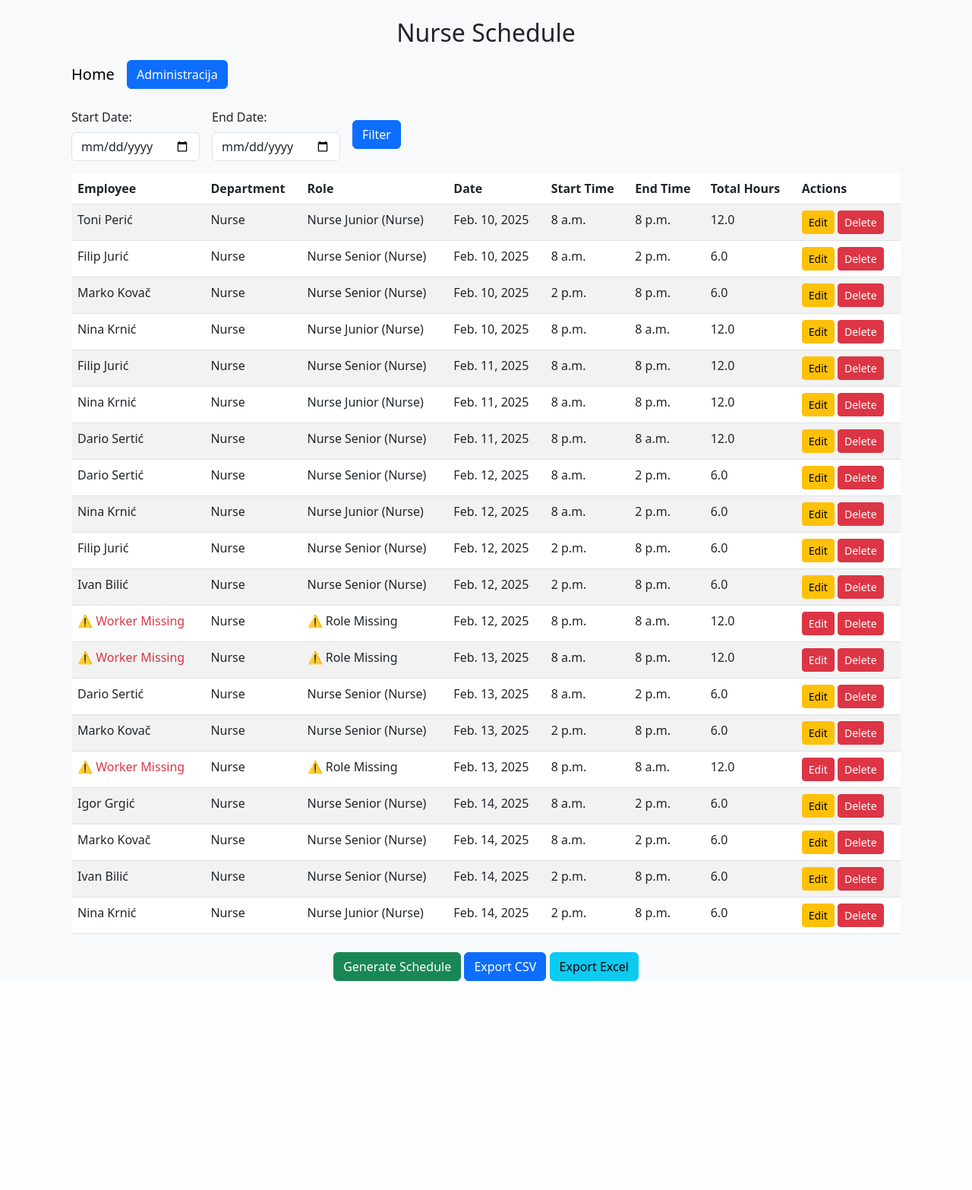
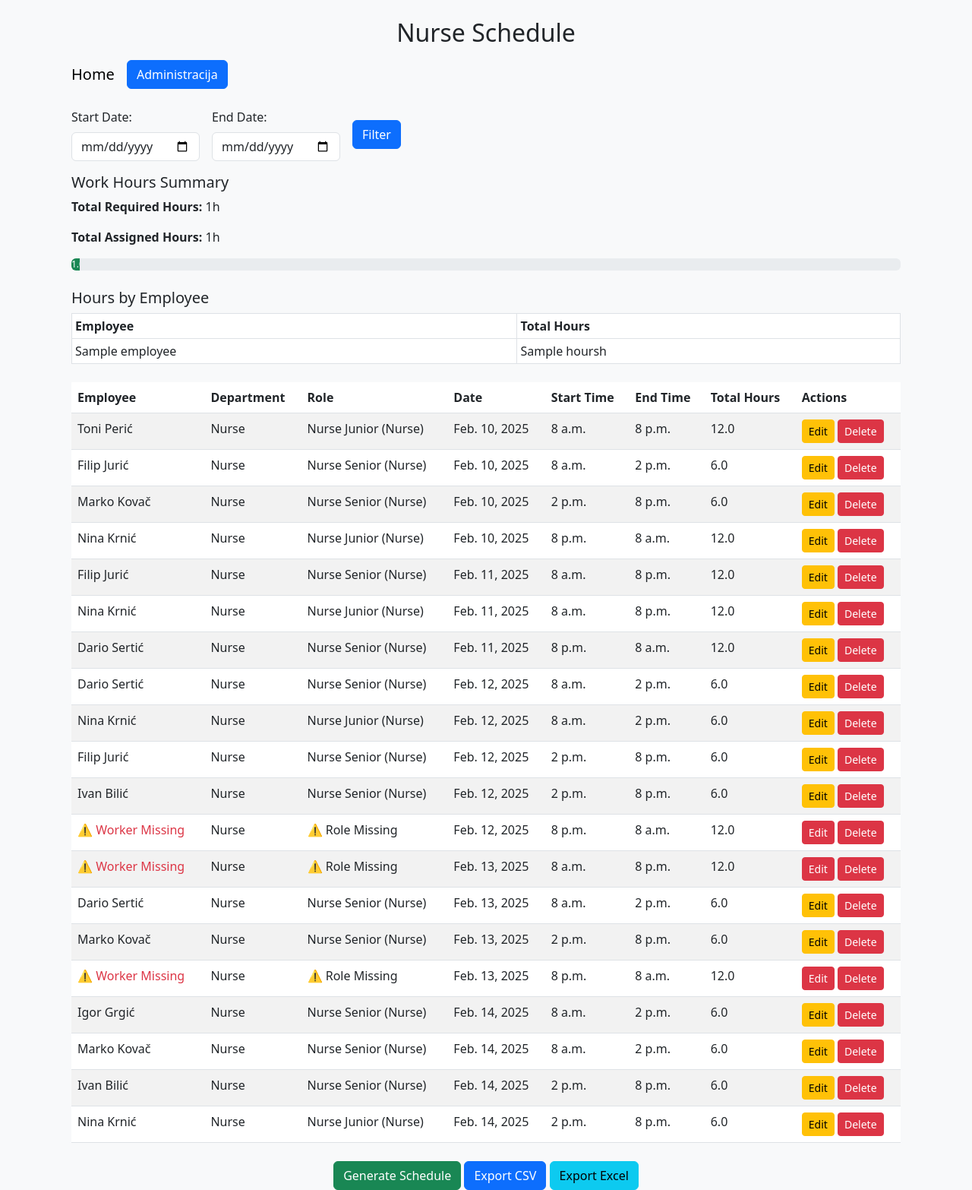
Before and after one commit to onadj/SG, a Django app: template nurse/templates/nurse/schedule.html in a window 1280 px wide. Shown: the part 56-1622 px from the top of the page at 76% size. Before the commit the page ends 1347 px from the top, so only its background shows below. Run offline with Django 5.2, Linux system fonts and the light colour scheme; data comes from the database, SQL or seed files in the repository; both versions use the stored data as it was after the commit; tables that the repository leaves empty hold one stand-in row (values such as "Sample post"); the template is opened without the code that fills it: values that come from a table or form of the project are taken from there, most other values are stand-ins (such as "Sample title", 1, 10 or a date in 2020); some libraries are stand-ins or nearby versions.

Commit message:
Updated nurse schedule logic and fixed shift calculations

```diff
--- a/hospital_scheduler/settings.py
+++ b/hospital_scheduler/settings.py
@@ -26,8 +26,8 @@ SECRET_KEY = 'django-insecure-kvna-a56we$xd!i^5w@y0jd41$q#q1t+gn1-%e6#p5&j6ze=w+
 # SECURITY WARNING: don't run with debug turned on in production!
 DEBUG = True
 
-ALLOWED_HOSTS = ['8000-onadj-sg-1ef3xpmsvow.ws-eu117.gitpod.io']
-CSRF_TRUSTED_ORIGINS = ['https://8000-onadj-sg-1ef3xpmsvow.ws-eu117.gitpod.io']
+ALLOWED_HOSTS = ['8000-onadj-sg-sa3dxf4i37x.ws-eu117.gitpod.io']
+CSRF_TRUSTED_ORIGINS = ['https://8000-onadj-sg-sa3dxf4i37x.ws-eu117.gitpod.io']
 
 SESSION_COOKIE_SECURE = False
 CSRF_COOKIE_SECURE = False
--- a/nurse/templates/nurse/schedule.html
+++ b/nurse/templates/nurse/schedule.html
@@ -17,16 +17,53 @@
         <form id="dateRangeForm" class="row g-3 align-items-center">
             <div class="col-auto">
                 <label for="startDate" class="form-label">Start Date:</label>
-                <input type="date" class="form-control" id="startDate" name="start_date">
+                <input type="date" class="form-control" id="startDate" name="start_date" value="{{ start_date }}">
             </div>
             <div class="col-auto">
                 <label for="endDate" class="form-label">End Date:</label>
-                <input type="date" class="form-control" id="endDate" name="end_date">
+                <input type="date" class="form-control" id="endDate" name="end_date" value="{{ end_date }}">
             </div>
             <div class="col-auto">
                 <button type="submit" class="btn btn-primary">Filter</button>
             </div>
         </form>
+    </div>
+
+    <!-- 📌 Statistika: Ukupni odrađeni sati & Progress Bar -->
+    <div class="mb-4">
+        <h5>Work Hours Summary</h5>
+        <p><strong>Total Required Hours:</strong> {{ total_required_hours }}h</p>
+        <p><strong>Total Assigned Hours:</strong> {{ total_assigned_hours }}h</p>
+        <div class="progress">
+            <div class="progress-bar bg-success" role="progressbar"
+                style="width: {{ percent_filled }}%;"
+                aria-valuenow="{{ percent_filled }}"
+                aria-valuemin="0"
+                aria-valuemax="100">
+                {{ percent_filled|floatformat:1 }}%
+            </div>
+        </div>
+    </div>
+
+    <!-- 📌 Zbroj sati po zaposleniku -->
+    <div class="mb-4">
+        <h5>Hours by Employee</h5>
+        <table class="table table-sm table-bordered">
+            <thead>
+                <tr>
+                    <th>Employee</th>
+                    <th>Total Hours</th>
+                </tr>
+            </thead>
+            <tbody>
+                {% for employee, hours in employee_hours.items %}
+                <tr>
+                    <td>{{ employee }}</td>
+                    <td>{{ hours }}h</td>
+                </tr>
+                {% endfor %}
+            </tbody>
+        </table>
     </div>
 
     <table class="table table-striped">
@@ -263,6 +300,13 @@
             Swal.fire("Error!", "Please select both start and end dates.", "error");
         }
     });
+
+    document.addEventListener("DOMContentLoaded", function () {
+        const progressBar = document.querySelector(".progress-bar");
+        if (progressBar) {
+            progressBar.style.width = "{{ percent_filled }}%";
+        }
+    });
 </script>
 
 {% endblock %}
```
Also changed, not shown: nurse/utils.py (+64 -43 lines), nurse/views.py (+43 -4 lines), db.sqlite3.
